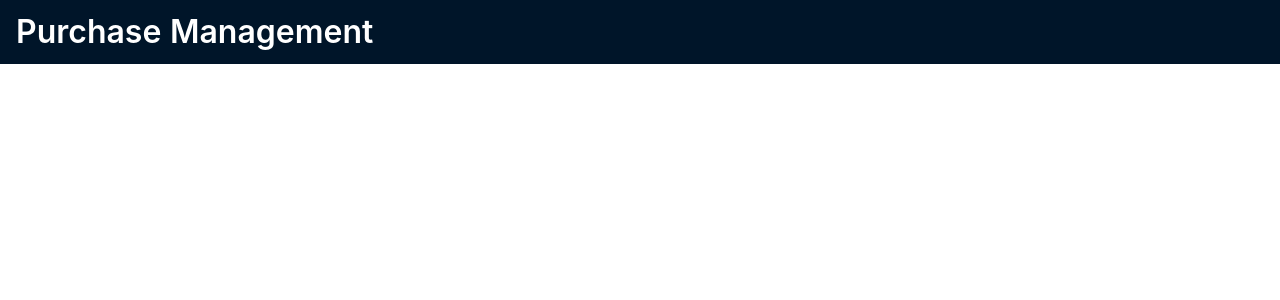
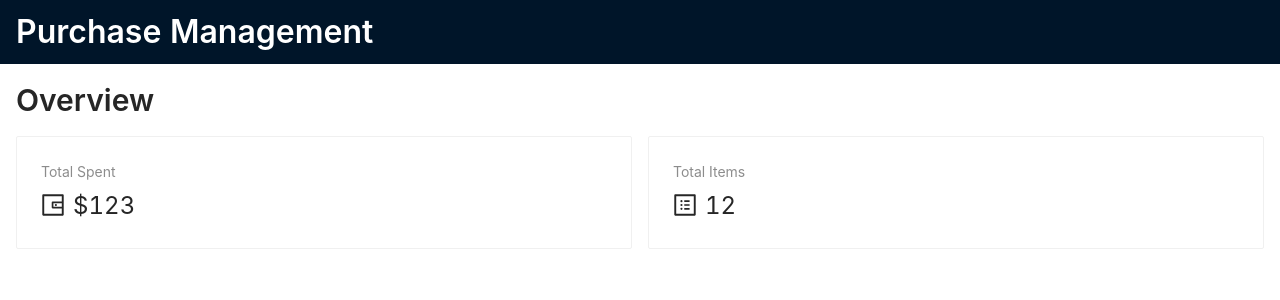
Before and after one commit to kietnguyen/purchase-management, a React (Create React App) app: page / in a window 1280 px wide. Shown: the top 300 px of the page. Built offline with nearby package versions, Linux system fonts and the light colour scheme.

Commit message:
Add Overview component

```diff
--- a/src/App.js
+++ b/src/App.js
@@ -1,9 +1,11 @@
 import './App.less';
 import Layout from './components/Layout';
+import Overview from './components/Overview';
 
 function App() {
   return (
     <Layout>
+      <Overview />
     </Layout>
   );
 }
--- /dev/null
+++ b/src/components/Overview/index.js
@@ -0,0 +1,34 @@
+import { ProfileOutlined, WalletOutlined } from '@ant-design/icons';
+import { Card, Col, Row, Statistic, Typography } from 'antd';
+import React from 'react';
+import { priceFormatter } from '../../utils/currency';
+import { Content, IconWrapper } from '../common/styles';
+
+const { Title } = Typography;
+
+const totalSpent = 123;
+const totalItems = 12;
+
+const Overview = () => {
+  return (
+    <Content style={{ marginTop: 0 }}>
+      <Title level={2}>Overview</Title>
+      <Row gutter={16}>
+        <Col span={12}>
+          <Card>
+            <Statistic title='Total Spent' value={priceFormatter(totalSpent)}
+                       prefix={<IconWrapper><WalletOutlined /></IconWrapper>} />
+          </Card>
+        </Col>
+        <Col span={12}>
+          <Card>
+            <Statistic title='Total Items' value={totalItems}
+                       prefix={<IconWrapper><ProfileOutlined /></IconWrapper>} />
+          </Card>
+        </Col>
+      </Row>
+    </Content>
+  );
+};
+
+export default Overview;
--- a/src/components/common/styles.js
+++ b/src/components/common/styles.js
@@ -2,6 +2,10 @@ import { Layout as AntLayout } from 'antd';
 import styled from 'styled-components';
 
 const { Content: AntContent } = AntLayout;
+
+export const IconWrapper = styled.span`
+  margin-right: 0.25rem;
+`;
 
 export const Content = styled(({ children, ...props }) =>
   <AntContent {...props}>{children}</AntContent>)`
```
